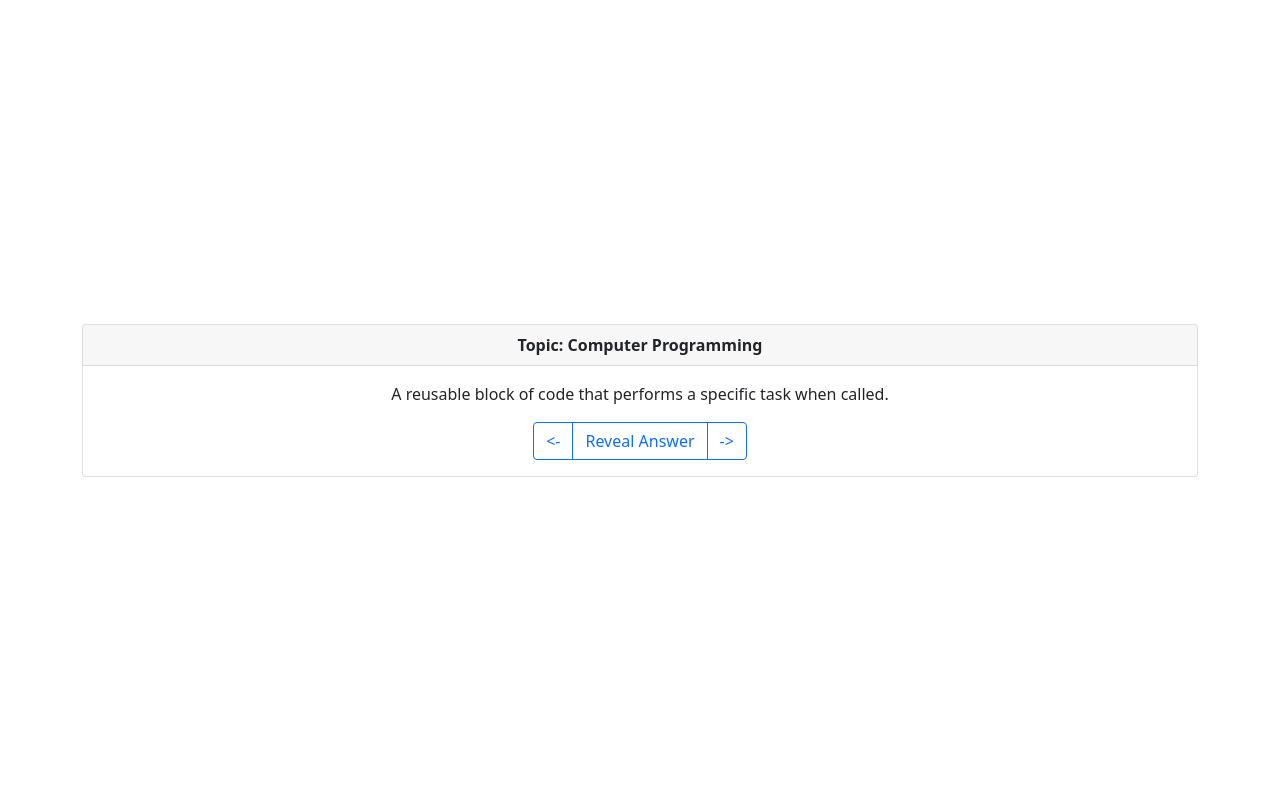
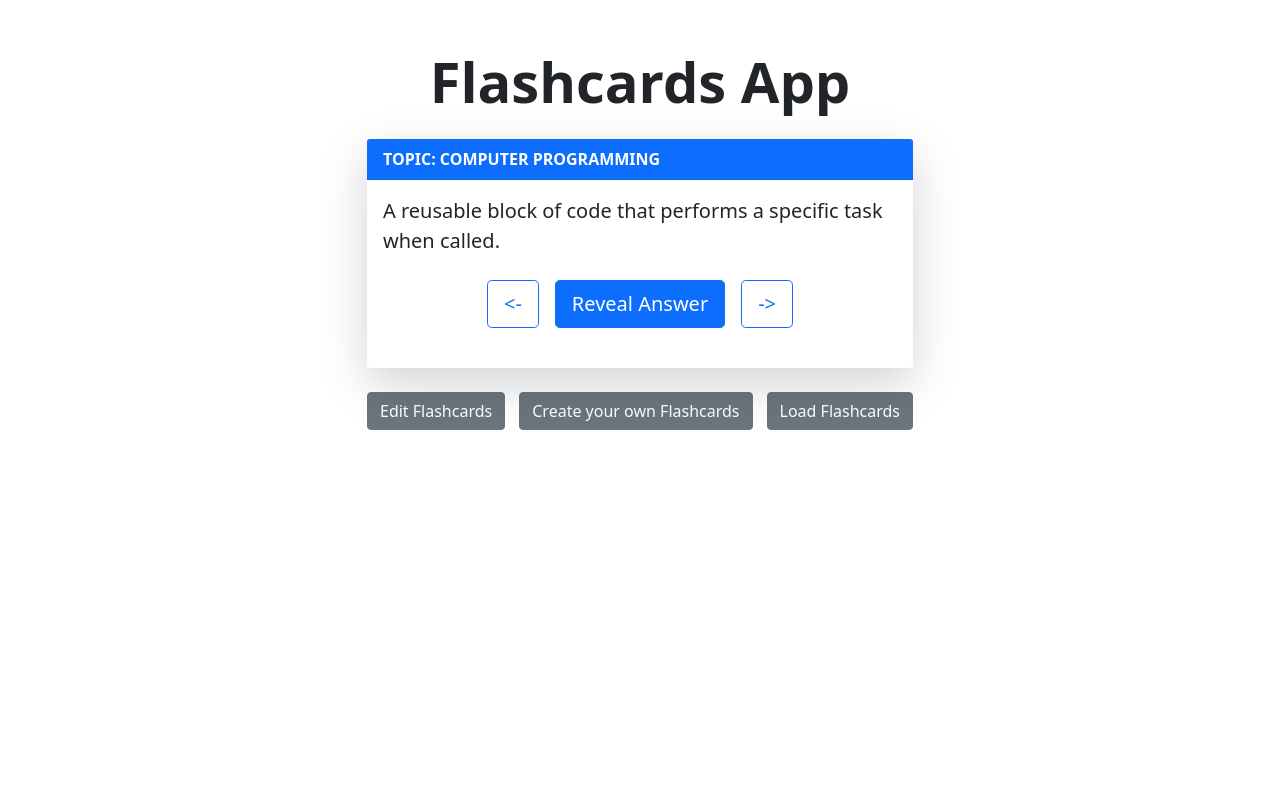
Before and after one commit to DragunWF/Flashcards-App, a Flask app: page / in a window 1280 px wide. Run offline with Flask 3, Linux system fonts and the light colour scheme.

Commit message:
Update index.html

```diff
--- a/templates/index.html
+++ b/templates/index.html
@@ -1,23 +1,61 @@
 {% extends "layout.html" %} {% block main %}
-<div class="wrapper">
-  <div class="container">
-    <div class="card text-center">
-      <div class="card-header text-bold">Topic: Computer Programming</div>
+<div class="container mt-5">
+  <div class="row justify-content-center">
+
+    <!-- Flashcards -->
+    <div class="col-lg-6 col-md-8 col-sm-10">
+      <div class="text-center mb-4">
+        <h1 class="main-header display-4 fw-bold">Flashcards App</h1>
+      </div>
+      <div class="card shadow-lg border-0">
+        <div class="card-header bg-primary text-white text-uppercase fw-bold">
+          Topic: Computer Programming
+        </div>
         <div class="card-body">
-        <p class="card-text" id="flashcardDesc1">
+          <p class="card-text fs-5" id="flashcardDesc1">
             A reusable block of code that performs a specific task when called.
           </p>
-        <div class="btn-group" role="group" aria-label="Basic outlined example">
-          <button type="button" class="btn btn-outline-primary">&#60;-</button>
+          <div class="d-flex justify-content-center my-4">
             <button
               type="button"
-            class="btn btn-outline-primary"
+              class="btn btn-outline-primary btn-lg mx-2"
+              aria-label="Previous"
+            >
+              &#60;-
+            </button>
+            <button
+              type="button"
+              class="btn btn-primary btn-lg mx-2"
               id="flashcardRevealBtn1"
             >
               Reveal Answer
             </button>
-          <button type="button" class="btn btn-outline-primary">-&#62;</button>
+            <button
+              type="button"
+              class="btn btn-outline-primary btn-lg mx-2"
+              aria-label="Next"
+            >
+              -&#62;
+            </button>
           </div>
+        </div>
+      </div>
+
+      <!-- Edit, Create, and Load buttons -->
+      <div class="d-flex justify-content-between mt-4">
+        <button type="button" class="btn btn-secondary" id="editFlashcardsBtn">
+          Edit Flashcards
+        </button>
+        <button
+          type="button"
+          class="btn btn-secondary"
+          id="createFlashcardsBtn"
+        >
+          Create your own Flashcards
+        </button>
+        <button type="button" class="btn btn-secondary" id="loadFlashcardsBtn">
+          Load Flashcards
+        </button>
       </div>
     </div>
   </div>
```
Lines whose indentation alone changed are shown as unchanged.
